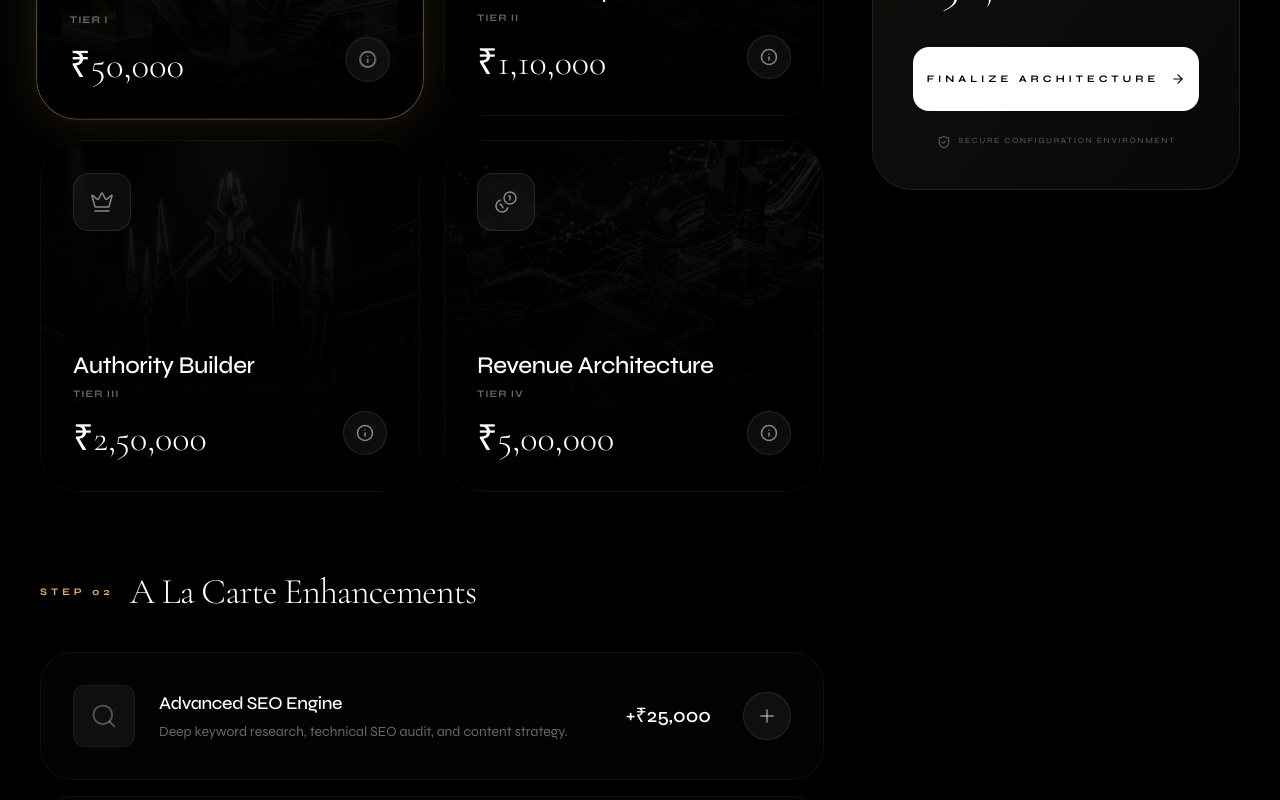
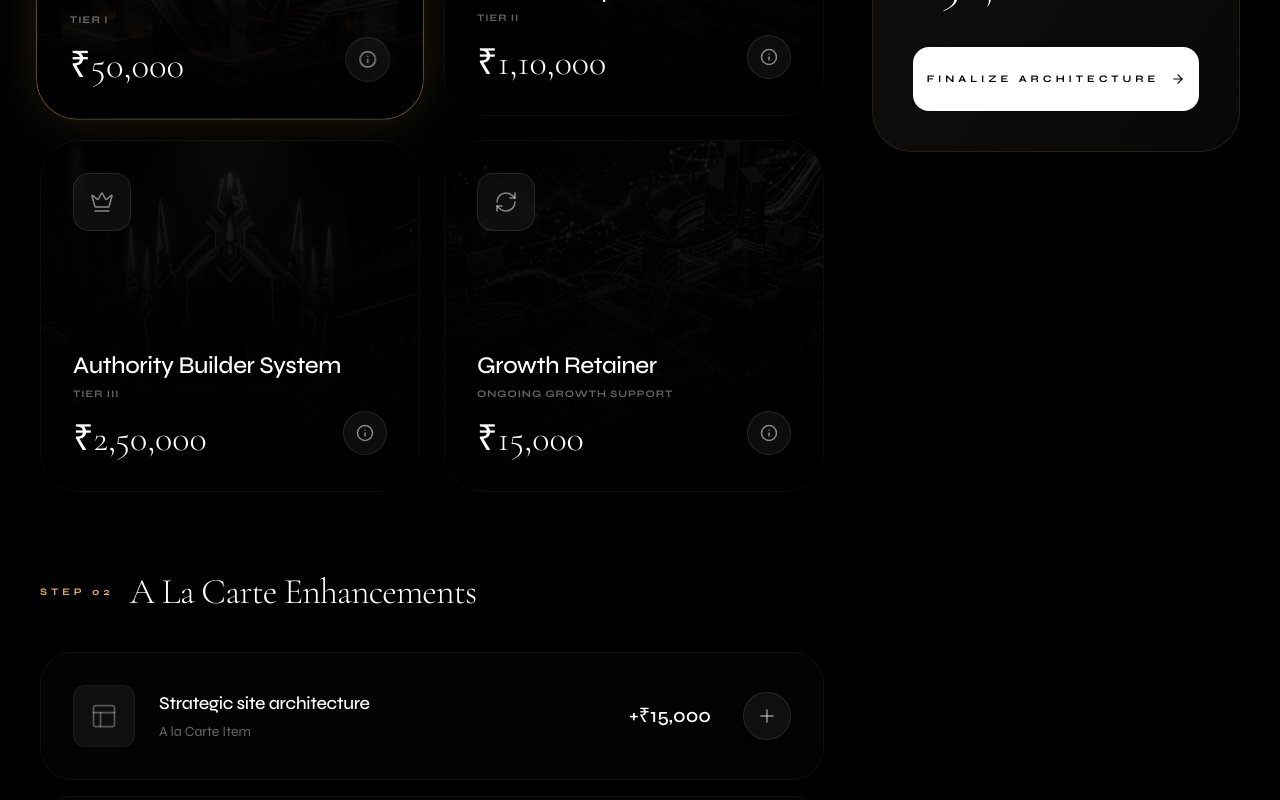
Before and after one commit to imharry18/ARCAM, a Next.js app: page /configure in a window 1280 px wide. Shown: the part 700-1500 px from the top of the page. Built offline with nearby package versions, Linux system fonts and the light colour scheme.

Commit message:
feat: implement tiered service architecture and dynamic configurator

```diff
--- a/src/app/configure/page.jsx
+++ b/src/app/configure/page.jsx
@@ -14,11 +14,14 @@
   const searchParams = useSearchParams();
   const router = useRouter();
   const initialTierId = searchParams.get('tier') || 'tier-1';
+  const initialAddonIds = searchParams.get('addons')?.split(',') || [];
 
   const [selectedTier, setSelectedTier] = useState(
     SERVICE_TIERS.find(t => t.id === initialTierId) || SERVICE_TIERS[0]
   );
-  const [selectedAddons, setSelectedAddons] = useState([]);
+
+  const initialAddons = initialAddonIds.map(id => ADDONS.find(a => a.id === id)).filter(Boolean);
+  const [selectedAddons, setSelectedAddons] = useState(initialAddons);
   const [totalPrice, setTotalPrice] = useState(selectedTier.price);
 
   // State for the tier details modal
@@ -38,7 +41,13 @@
   };
 
   const handleFinalize = () => {
-    router.push('/contact');
+    const queryParams = new URLSearchParams();
+    queryParams.set('tier', selectedTier.id);
+    if (selectedAddons.length > 0) {
+      const addonIds = selectedAddons.map(a => a.id).join(',');
+      queryParams.set('addons', addonIds);
+    }
+    router.push(`/contact?${queryParams.toString()}`);
   };
 
   return (
@@ -60,10 +69,18 @@
                 {SERVICE_TIERS.map((tier) => {
                   const isSelected = selectedTier.id === tier.id;
                   return (
-                  <button
+                  <div
                     key={tier.id}
                     onClick={() => setSelectedTier(tier)}
-                    className={`relative text-left rounded-[2.5rem] overflow-hidden transition-all duration-700 group h-[22rem] ${
+                    onKeyDown={(e) => {
+                      if (e.key === 'Enter' || e.key === ' ') {
+                        e.preventDefault();
+                        setSelectedTier(tier);
+                      }
+                    }}
+                    role="button"
+                    tabIndex={0}
+                    className={`relative text-left rounded-[2.5rem] overflow-hidden transition-all duration-700 group h-[22rem] cursor-pointer focus:outline-none focus:ring-2 focus:ring-[#E7B366]/50 ${
                       isSelected
                         ? 'border border-[#E7B366]/50 shadow-[0_0_50px_rgba(231,179,102,0.15)] scale-[1.02]'
                         : 'border border-white/5 hover:border-white/20 hover:shadow-[0_0_30px_rgba(255,255,255,0.02)]'
@@ -115,7 +132,7 @@
                         </button>
                       </div>
                     </div>
-                  </button>
+                  </div>
                 )})}
               </div>
             </section>
@@ -243,11 +260,6 @@
                   <span className="relative z-10">Finalize Architecture</span>
                   <ArrowRight size={14} className="relative z-10 group-hover/btn:translate-x-1 transition-transform" />
                 </button>
-
-                <div className="mt-6 flex items-center justify-center gap-2 text-white/30">
-                  <ShieldCheck size={14} />
-                  <span className="text-[8px] uppercase tracking-[0.2em] font-medium">Secure Configuration Environment</span>
-                </div>
               </div>
             </div>
           </div>
@@ -266,23 +278,22 @@
               onClick={() => setActiveModalTier(null)}
               className="absolute inset-0 bg-black/60 backdrop-blur-sm cursor-pointer"
             />
-
-            <motion.div
+               <motion.div
               initial={{ opacity: 0, scale: 0.95, y: 20 }}
               animate={{ opacity: 1, scale: 1, y: 0 }}
               exit={{ opacity: 0, scale: 0.95, y: 20 }}
-              className="relative w-full max-w-xl bg-[#0A0A0A] border border-white/10 rounded-[2.5rem] p-8 shadow-[0_0_100px_rgba(0,0,0,0.8)] overflow-hidden max-h-full overflow-y-auto"
+              className="relative w-full max-w-xl bg-[#0A0A0A] border border-white/10 rounded-[2.5rem] shadow-[0_0_100px_rgba(0,0,0,0.8)] overflow-hidden max-h-[85vh] flex flex-col"
             >
               <div className="absolute inset-0 bg-gradient-to-br from-[#E7B366]/5 to-transparent pointer-events-none" />
 
               <button
                 onClick={() => setActiveModalTier(null)}
-                className="absolute top-6 right-6 md:top-8 md:right-8 p-3 rounded-full bg-white/5 text-white/50 hover:text-white hover:bg-white/10 transition-colors z-20"
+                className="absolute top-6 right-6 md:top-8 md:right-8 p-3 rounded-full bg-white/5 text-white/50 hover:text-white hover:bg-white/10 transition-colors z-30"
               >
                 <X size={20} />
               </button>
 
-              <div className="relative z-10">
+              <div className="relative z-10 overflow-y-auto p-8 md:p-12 custom-scrollbar">
                 <div className="flex items-center gap-6 mb-8">
                   <div className="p-5 rounded-2xl bg-[#E7B366]/10 text-[#E7B366] border border-[#E7B366]/20">
                     {activeModalTier.icon && (() => {
```
Also changed, not shown: src/app/lib/services-data.js.
